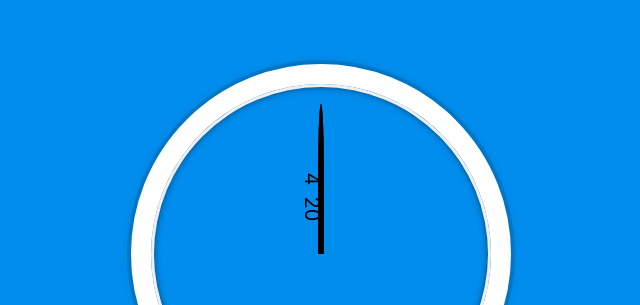
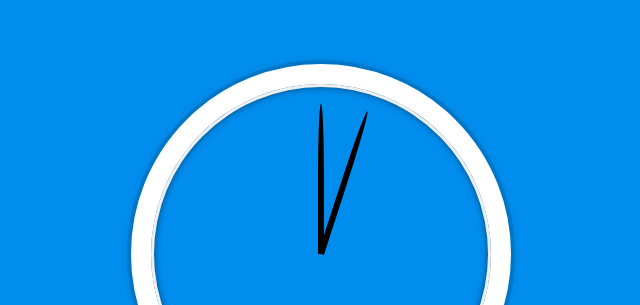
Before and after one commit to its-gio/insight-global-test, a React (Create React App) app in the folder clock/: page / in a window 1280 px wide. Shown: the part 146-451 px from the top of the page, without its empty margins (319-959 px from the left). Built offline with nearby package versions, Linux system fonts and the light colour scheme.

Commit message:
Passing through secondsDegrees as a prop to seconds component

```diff
--- a/clock/src/App.js
+++ b/clock/src/App.js
@@ -40,13 +40,12 @@ class App extends Component {
   }
 
   render() {
-    console.log(this.state.seconds);
     return (
       <div className="clock">
         <div className="clock-face">
-          <Hour hour={this.state.hours} />
-          <Min min={this.state.minutes} />
-          <Sec sec={this.state.seconds} />
+          <Hour hours={this.state.hoursDegrees} />
+          <Min minutes={this.state.minutesDegrees} />
+          <Sec seconds={this.state.secondsDegrees} />
         </div>
       </div>
     );
--- a/clock/src/components/Hour.jsx
+++ b/clock/src/components/Hour.jsx
@@ -2,11 +2,7 @@ import React, { Component } from "react";
 
 class Hour extends Component {
   render() {
-    return (
-      <React.Fragment>
-        <div className="hand hour-hand">{this.props.hour}</div>
-      </React.Fragment>
-    );
+    return <div className="hand hour-hand" />;
   }
 }
 
--- a/clock/src/components/Min.jsx
+++ b/clock/src/components/Min.jsx
@@ -3,9 +3,10 @@ import React, { Component } from "react";
 class Min extends Component {
   render() {
     return (
-      <React.Fragment>
-        <div className="hand min-hand" />
-      </React.Fragment>
+      <div
+        // style={{ transdform: rotate(${}deg) }}
+        className="hand min-hand"
+      />
     );
   }
 }
--- a/clock/src/components/Sec.jsx
+++ b/clock/src/components/Sec.jsx
@@ -2,11 +2,12 @@ import React, { Component } from "react";
 
 class Sec extends Component {
   render() {
-    return (
-      <React.Fragment>
-        <div className="hand sec-hand">{this.props.sec}</div>
-      </React.Fragment>
-    );
+    console.log(this.props.seconds);
+
+    let style = {
+      transform: `rotate(${this.props.seconds}deg)`
+    };
+    return <div style={style} className="hand sec-hand" />;
   }
 }
 
```
